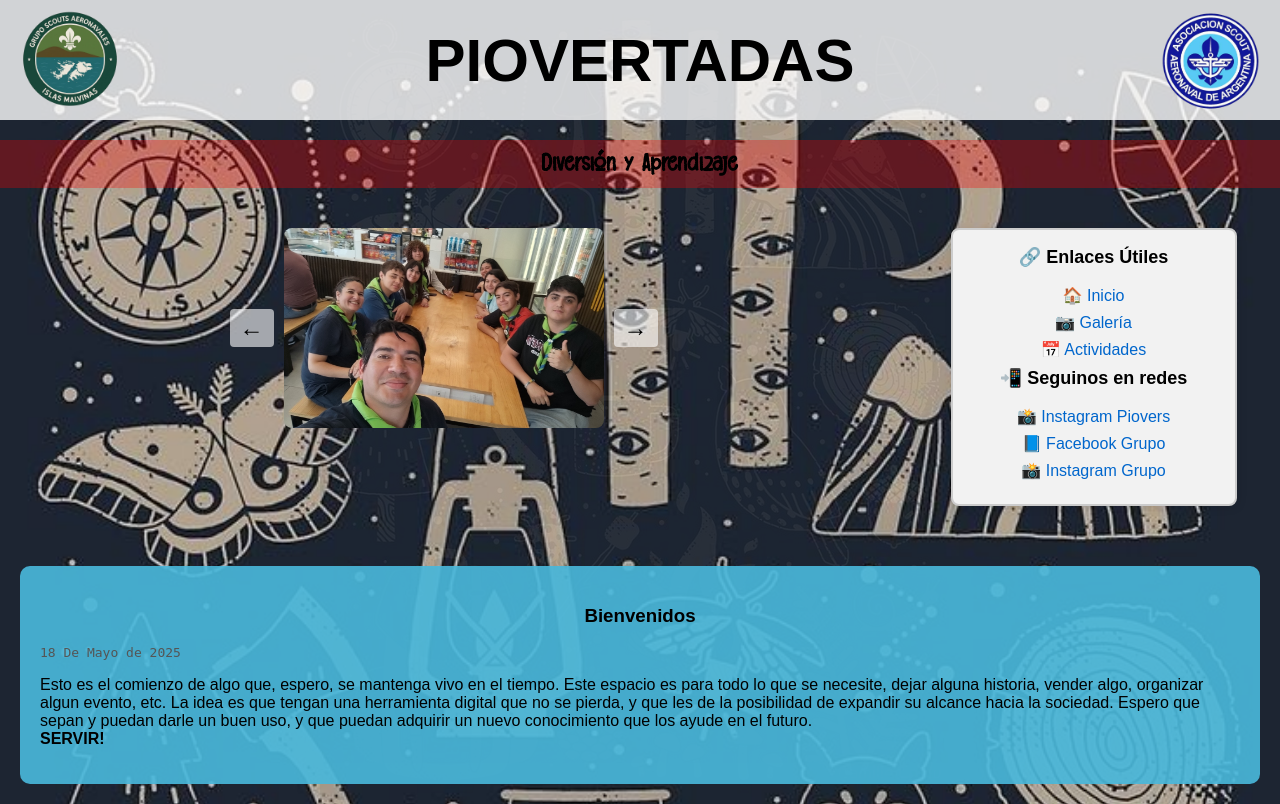
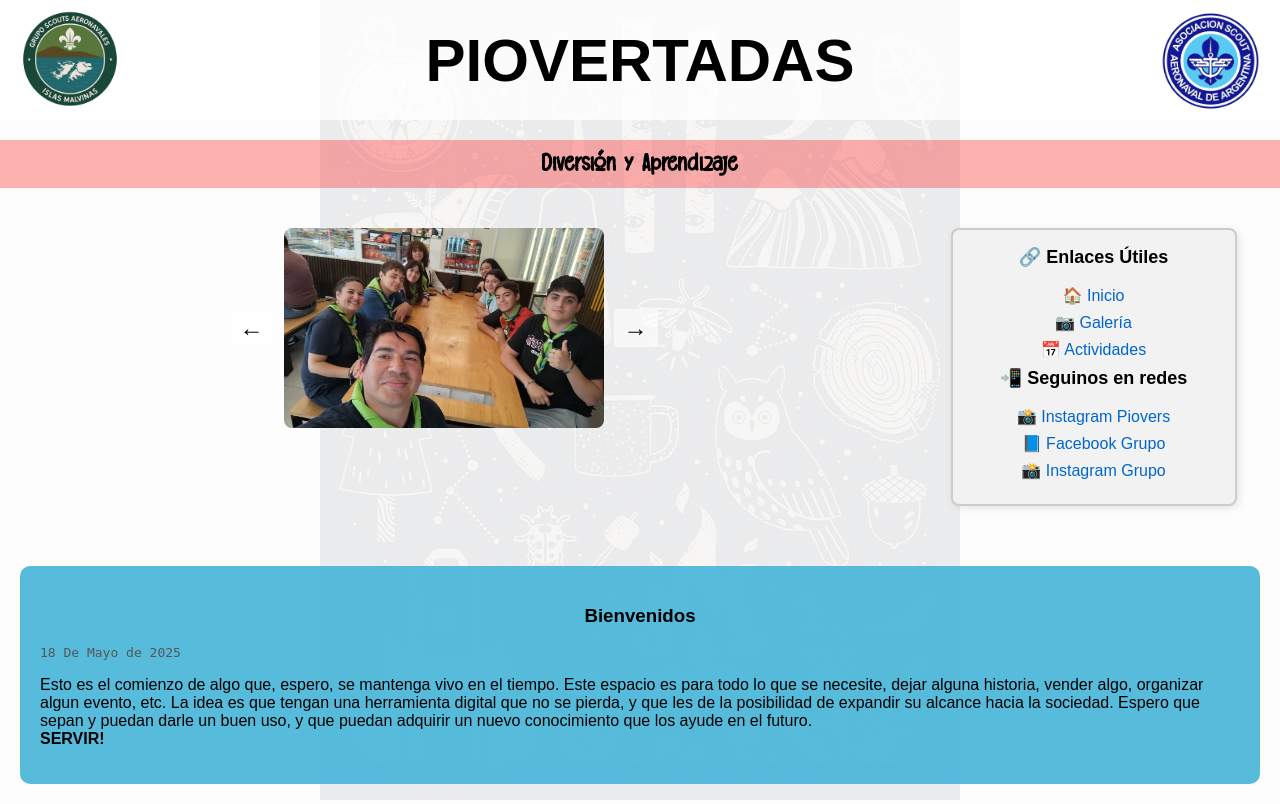
Before and after one commit to jaako1986/piovertadas, a Flask app: page / in a window 1280 px wide. Run offline with Flask 3, Linux system fonts and the light colour scheme; some web fonts are replaced.

Commit message:
ajustes: fondo tipo marca de agua

```diff
--- a/static/style.css
+++ b/static/style.css
@@ -4,13 +4,9 @@ body {
   background-color: #f4f4f4;
   margin: 0;
   padding: 0;
-  background-image: url('backgrounds/fondo-scout.jpg');
-
-    background-repeat: no-repeat;
-  background-position: center center;
-  background-attachment: fixed;
-  background-size: cover;
-  opacity: 1;
+    background-color: #fdfdfd; /* o el color que prefieras */
+  margin: 0;
+  font-family: sans-serif;
 
 }
 body::before {
```
